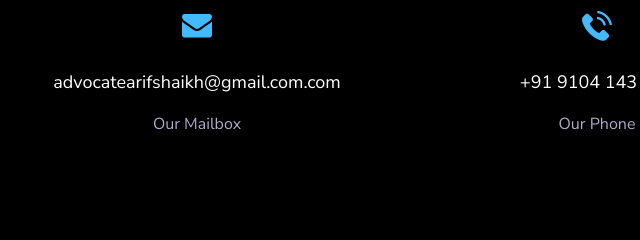
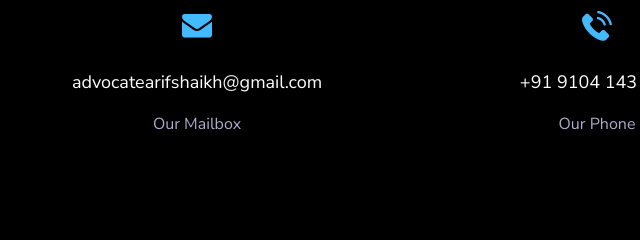
Before and after one commit to abid1505/Advocate_Arif, a plain HTML site: page contact-us.html in a window 1280 px wide. Shown: the part 2155-2395 px from the top of the page, 443-1083 px from the left. Drawn offline with Linux system fonts and the light colour scheme.

Commit message:
first commit

```diff
--- a/contact-us.html
+++ b/contact-us.html
@@ -243,7 +243,7 @@
                         <div class="col-md-4 col-sm-6">
                             <div class="contact-info box-style2 ft-contact-info">
                                 <div class="box-icon"><i class="flaticon-envelope"></i></div>
-                                <p><a href="mailto:advocatearifshaikh@gmail.com">advocatearifshaikh@gmail.com.com</a></p>
+                                <p><a href="mailto:advocatearifshaikh@gmail.com">advocatearifshaikh@gmail.com</a></p>
                                 <h6>Our Mailbox</h6>
                             </div>
                         </div>
```
